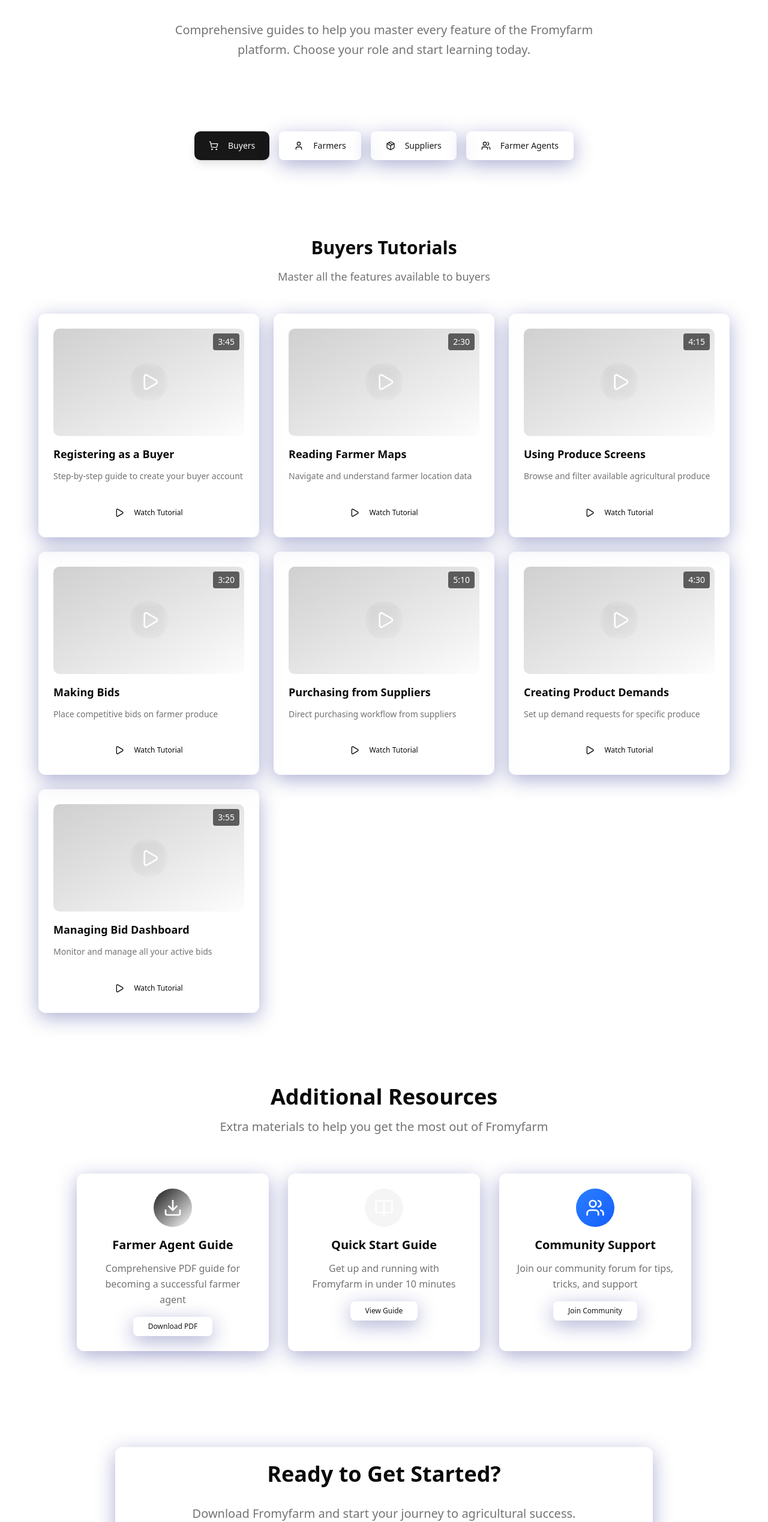
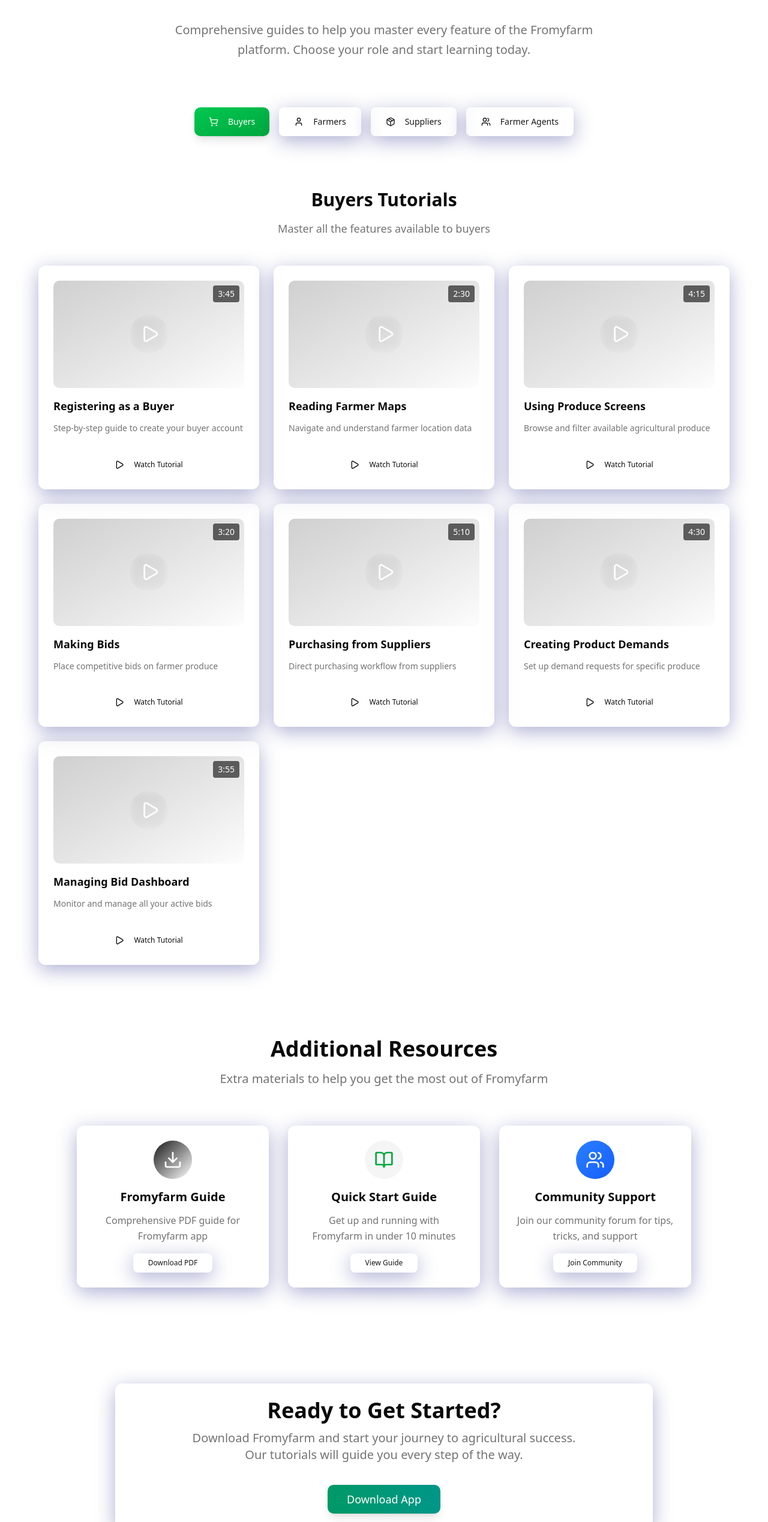
Before and after one commit to fromyfarmapp/Fromyfarm-website, a Next.js app: page /tutorials in a window 1280 px wide. Shown: the part 234-2772 px from the top of the page at 60% size. Built offline with nearby package versions, Linux system fonts and the light colour scheme.

Commit message:
Fix: adda download component

```diff
--- a/src/app/tutorials/page.tsx
+++ b/src/app/tutorials/page.tsx
@@ -1,7 +1,8 @@
 "use client"
 
+import DownloadButton from "@/components/DownloadButton"
 import { Button } from "@/components/ui/button"
-import { Play, User, ShoppingCart, Package, Users, Download, BookOpen } from "lucide-react"
+import { Play, User, ShoppingCart, Package, Users,Download,  BookOpen } from "lucide-react"
 import { useState } from "react"
 
 export default function TutorialsPage() {
@@ -68,7 +69,7 @@
       </section>
 
       {/* User Type Selection */}
-      <section className="container mx-auto px-6 py-10">
+       <section className="container mx-auto px-6">
         <div className="flex flex-wrap justify-center gap-4 mb-12">
           {userTypes.map((type) => (
         <Button
@@ -76,7 +77,9 @@
           variant={selectedUserType === type.id ? "default" : "glass"}
           size="lg"
           onClick={() => setSelectedUserType(type.id)}
-              className="flex items-center space-x-2 px-6 py-3 transition-all duration-300"
+          className={`flex items-center space-x-2 px-6 py-3 transition-all duration-300
+            ${selectedUserType === type.id ? "bg-gradient-to-br from-green-500 to-green-600 text-white" : ""}
+          `}
         >
           <type.icon className="w-5 h-5" />
           <span>{type.label}</span>
@@ -146,9 +149,9 @@
             <div className="w-16 h-16 bg-gradient-to-br from-primary to-primary-light rounded-full flex items-center justify-center mx-auto mb-4 group-hover:scale-110 transition-transform duration-300">
               <Download className="w-8 h-8 text-white" />
             </div>
-            <h3 className="text-xl font-semibold mb-3">Farmer Agent Guide</h3>
+            <h3 className="text-xl font-semibold mb-3">Fromyfarm Guide</h3>
             <p className="text-muted-foreground mb-4 leading-relaxed">
-              Comprehensive PDF guide for becoming a successful farmer agent
+              Comprehensive PDF guide for Fromyfarm app
             </p>
             <Button variant="glass" size="sm">
               Download PDF
@@ -157,7 +160,7 @@
 
           <div className="glass-card text-center group animate-slide-in-left" style={{ animationDelay: "0.1s" }}>
             <div className="w-16 h-16 bg-gradient-to-br from-secondary to-accent rounded-full flex items-center justify-center mx-auto mb-4 group-hover:scale-110 transition-transform duration-300">
-              <BookOpen className="w-8 h-8 text-white" />
+              <BookOpen className="w-8 h-8 text-green-600" />
             </div>
             <h3 className="text-xl font-semibold mb-3">Quick Start Guide</h3>
             <p className="text-muted-foreground mb-4 leading-relaxed">
@@ -186,7 +189,7 @@
       {/* CTA Section */}
       <section className="container mx-auto px-6 py-20">
         <div className="glass-card text-center max-w-4xl mx-auto animate-fade-in">
-          <div className="space-y-8">
+          <div className="space-y-3">
             <h2 className="text-3xl md:text-4xl font-bold">
               Ready to Get Started?
             </h2>
@@ -194,13 +197,8 @@
               Download Fromyfarm and start your journey to agricultural success.
               Our tutorials will guide you every step of the way.
             </p>
-            <div className="flex flex-col sm:flex-row gap-4 justify-center items-center">
-              <Button size="lg" variant="default" className="text-lg px-8 py-4">
-                Download App
-              </Button>
-              <Button size="lg" variant="glass" className="text-lg px-8 py-4">
-                Browse All Tutorials
-              </Button>
+            <div className="flex flex-col sm:flex-row  justify-center items-center">
+              <DownloadButton/>
             </div>
           </div>
         </div>
```
Lines whose indentation alone changed are shown as unchanged.
